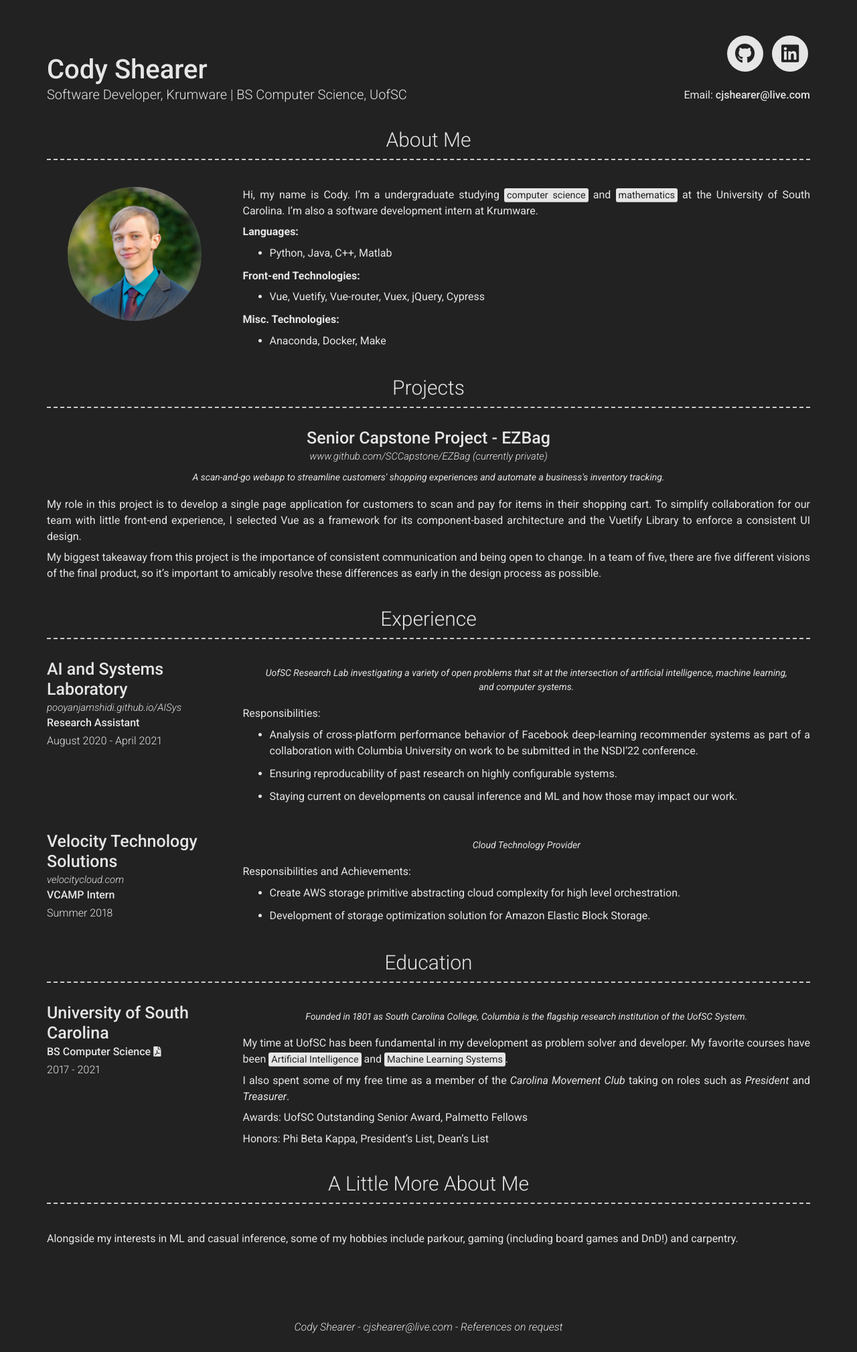
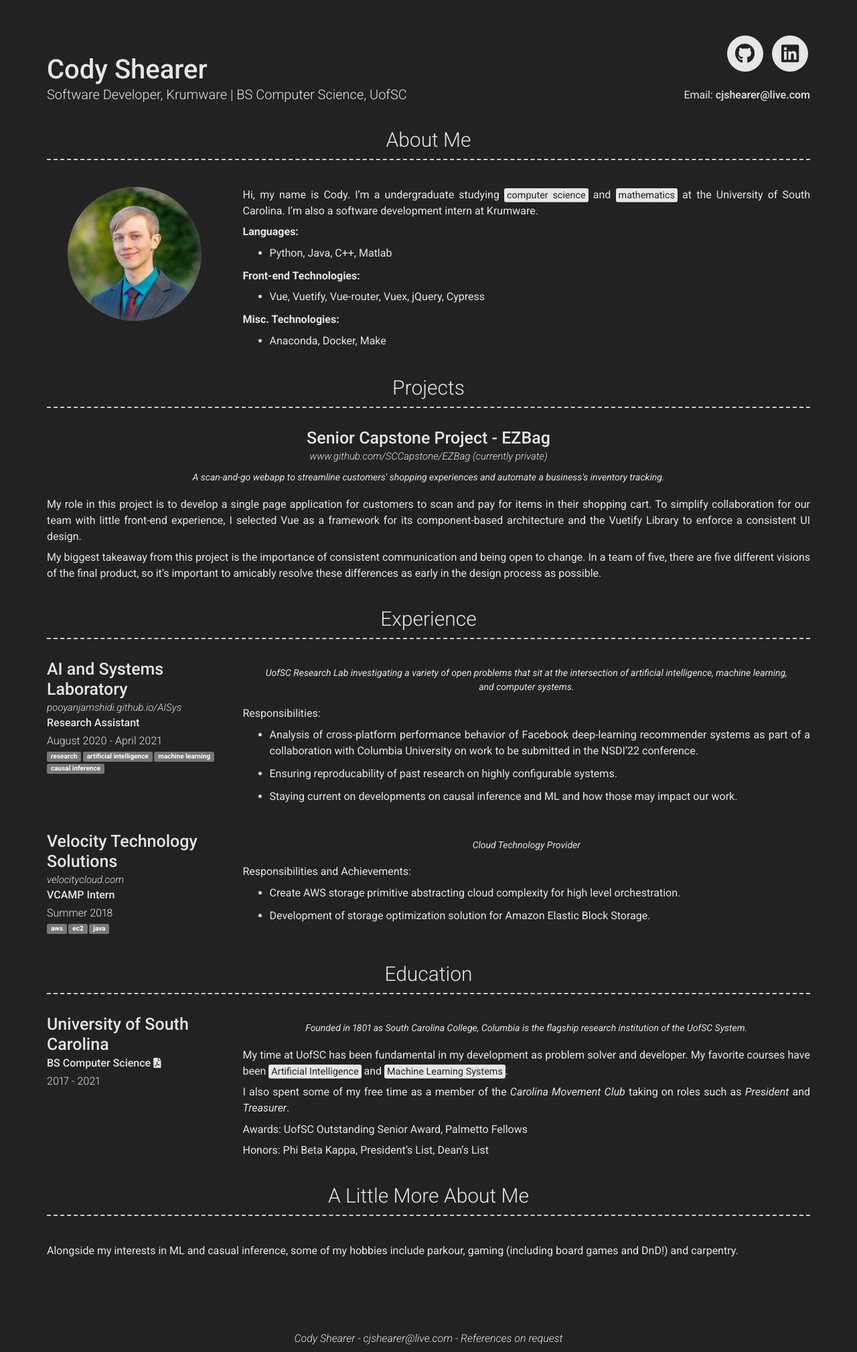
Before and after one commit to cjshearer/modern-hugo-resume, a Jekyll site: the page built from index.md, in a window 1280 px wide. Shown: the whole page at 67% size. Built offline with Jekyll 4.4.1, drawn with Linux system fonts in a browser that asks for light colours; nearby versions of some CDN libraries.

Commit message:
feat: add experience tags

```diff
--- a/_data/experience.yml
+++ b/_data/experience.yml
@@ -21,6 +21,12 @@
 
     - "- Staying current on developments on  causal inference and ML and how
     those may impact our work."
+  tags:
+    - research
+    - artificial intelligence
+    - machine learning
+    - causal inference
+
 
 - layout: left
   company: Velocity Technology Solutions
@@ -37,3 +43,7 @@
 
     - "- Development of storage optimization solution for Amazon Elastic Block
     Storage."
+  tags:
+    - aws
+    - ec2
+    - java
--- a/_includes/left.html
+++ b/_includes/left.html
@@ -28,6 +28,13 @@
         </a>
       </p>
     {%- endif -%}
+    {%- if include.item.tags %}
+      <div class="labels">
+        {% for tag in include.item.tags %}
+          <span class="label label-default">{{ tag }}</span>
+        {% endfor %}
+      </div>
+    {%- endif -%}
   </div>
   <div class="col-xs-12 col-sm-8 col-md-9 col-print-12">
     {%- if include.item.quote -%}
--- a/_sass/base.scss
+++ b/_sass/base.scss
@@ -40,6 +40,16 @@ fieldset {
   border: 1px solid #ddd;
   margin: 0 0 0.75rem;
   padding: 1.5rem;
+}
+
+.labels {
+  margin-bottom: 1rem;
+}
+
+.label {
+  font-size: 100%;
+  margin-bottom: 0.2rem;
+  display: inline-block;
 }
 
 .qualification-link {
```
